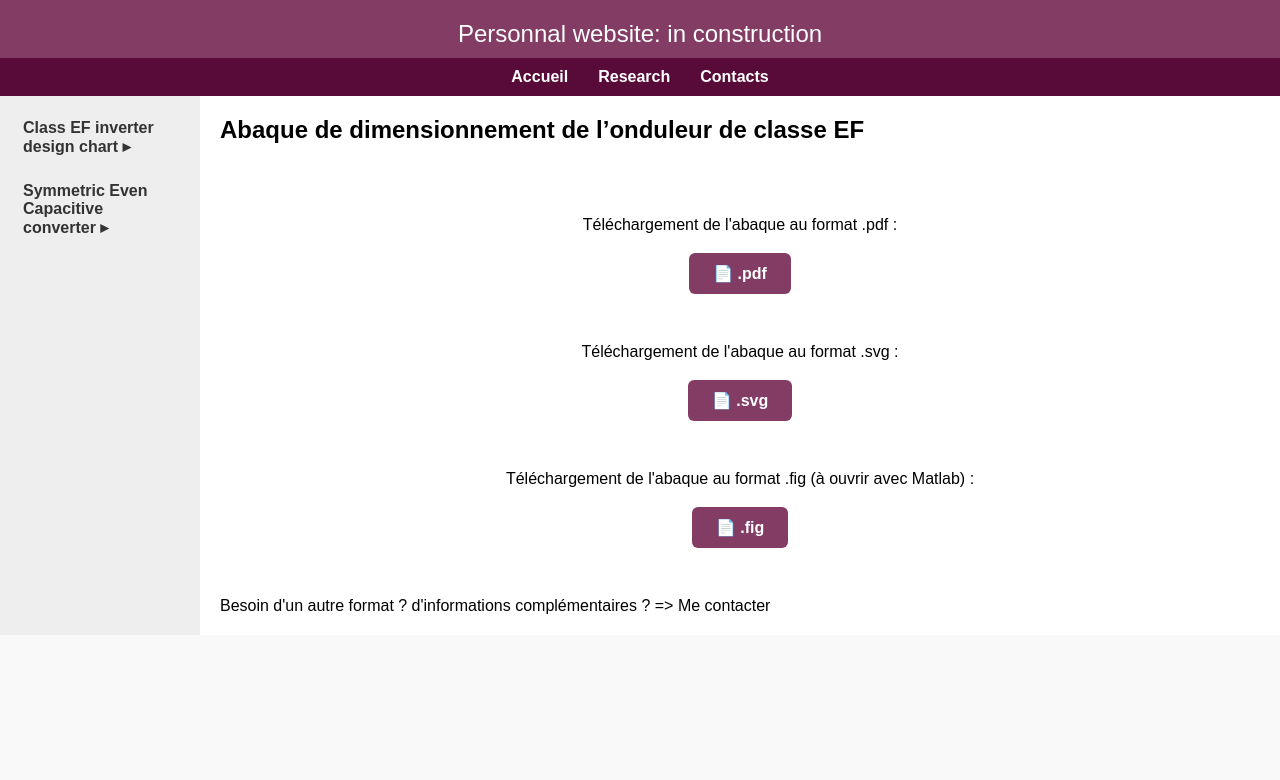
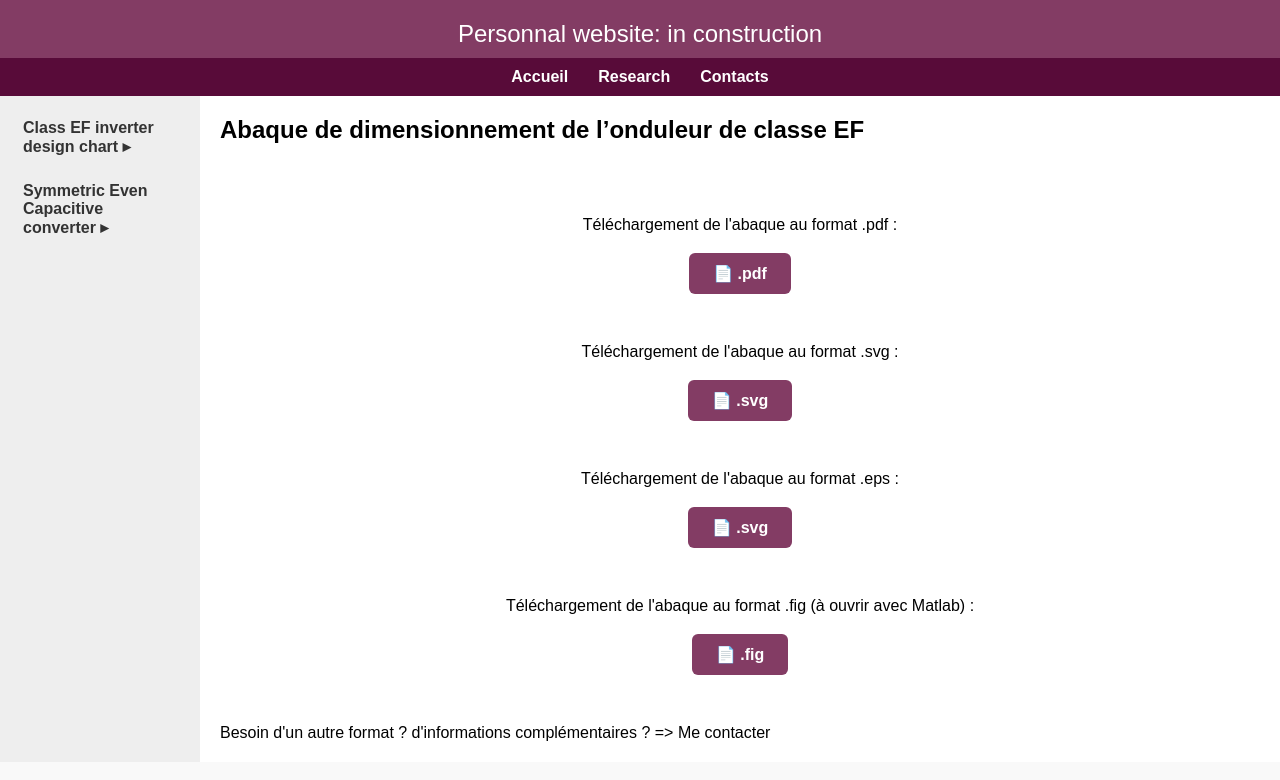
Before and after one commit to bdaire/bdaire.github.io, a Jekyll site: the page built from research_chart_link.md, in a window 1280 px wide. Shown: the top 780 px of the page. Built offline with Jekyll 4.4.1, drawn with Linux system fonts in a browser that asks for light colours.

Commit message:
Update research_chart_link.md

```diff
--- a/research_chart_link.md
+++ b/research_chart_link.md
@@ -32,6 +32,21 @@ title: Research
   </a>
 </div>
 
+
+<div style="text-align: center">
+   <p>Téléchargement de l'abaque au format .eps :</p>
+</div>
+
+
+<div style="text-align: center; margin-bottom: 60px; margin-top: 30px;">
+  <a href="/assets/img/chart_EF.eps" download
+     style="background-color: #833c64; color: white; padding: 12px 24px; border-radius: 6px; text-decoration: none; font-weight: bold;">
+    📄 .svg
+  </a>
+</div>
+
+
+
    <div style="text-align: center">
       <p>Téléchargement de l'abaque au format .fig (à ouvrir avec Matlab) :</p>
    </div>
```
